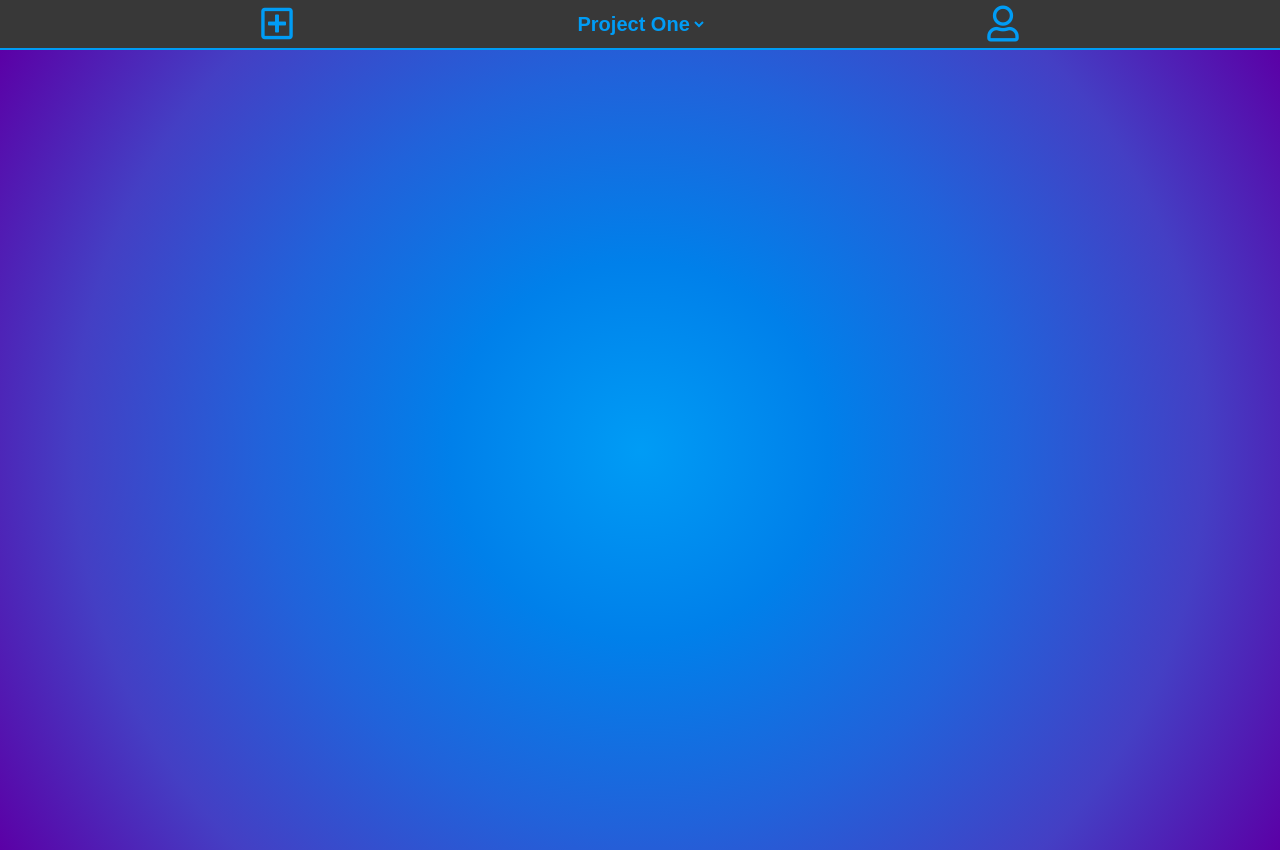
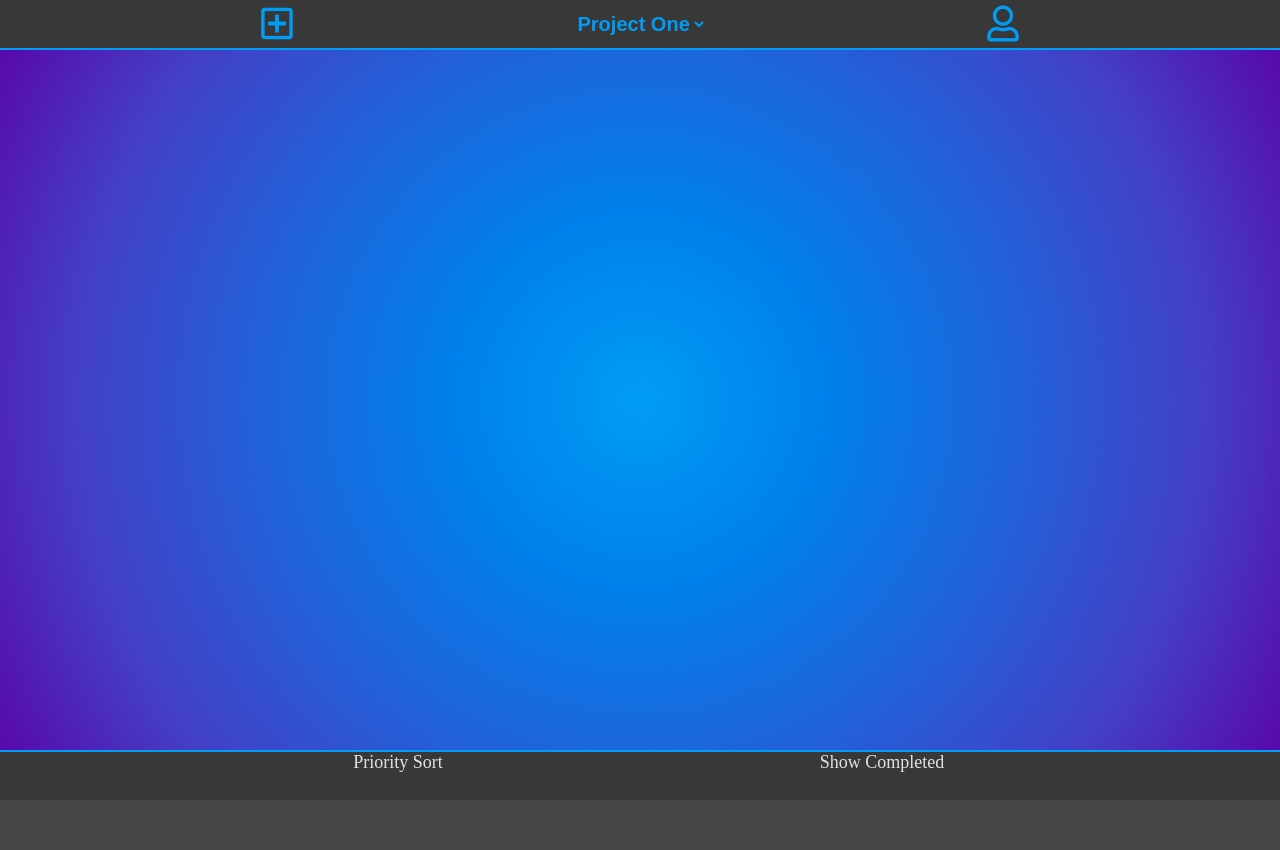
Before and after one commit to KentenRoth/Bug-Tracker, a website: page Public/main.html in a window 1280 px wide. After the commit the page ends 800 px from the top, so only its background shows below. Drawn offline with nearby package versions, Linux system fonts and the light colour scheme; no server answers.

Commit message:
Setting up sort and completed UI

```diff
--- a/Public/CSS/main.css
+++ b/Public/CSS/main.css
@@ -1,7 +1,12 @@
 .navbar {
+	position: fixed;
+	left: 0;
+	top: 0;
+	width: 100%;
 	background: #383838;
 	border-bottom: 2px solid #009cf5;
 	height: 50px;
+	z-index: 1;
 }
 
 .create {
@@ -56,3 +61,13 @@ input[type='checkbox'] {
 input[type='checkbox']:checked {
 	background: #009cf5;
 }
+
+.footer {
+	position: fixed;
+	left: 0;
+	bottom: 0;
+	width: 100%;
+	background: #383838;
+	border-top: 2px solid #009cf5;
+	height: 50px;
+}
--- a/Public/CSS/styles.css
+++ b/Public/CSS/styles.css
@@ -96,6 +96,7 @@ button {
 	display: flex;
 	justify-content: center;
 	overflow: hidden;
+	margin-top: 30px;
 }
 
 .content {
--- a/Public/main.html
+++ b/Public/main.html
@@ -56,6 +56,14 @@
 				</div>
 			</div>
 		</div>
+		<div class="footer">
+			<div class="container">
+				<div class="row">
+					<div class="col-6">Priority Sort</div>
+					<div class="col-6">Show Completed</div>
+				</div>
+			</div>
+		</div>
 		<script src="https://unpkg.com/axios/dist/axios.min.js"></script>
 		<script src="./JS/styles.js" async defer></script>
 		<script src="./JS/main.js" async defer></script>
```
